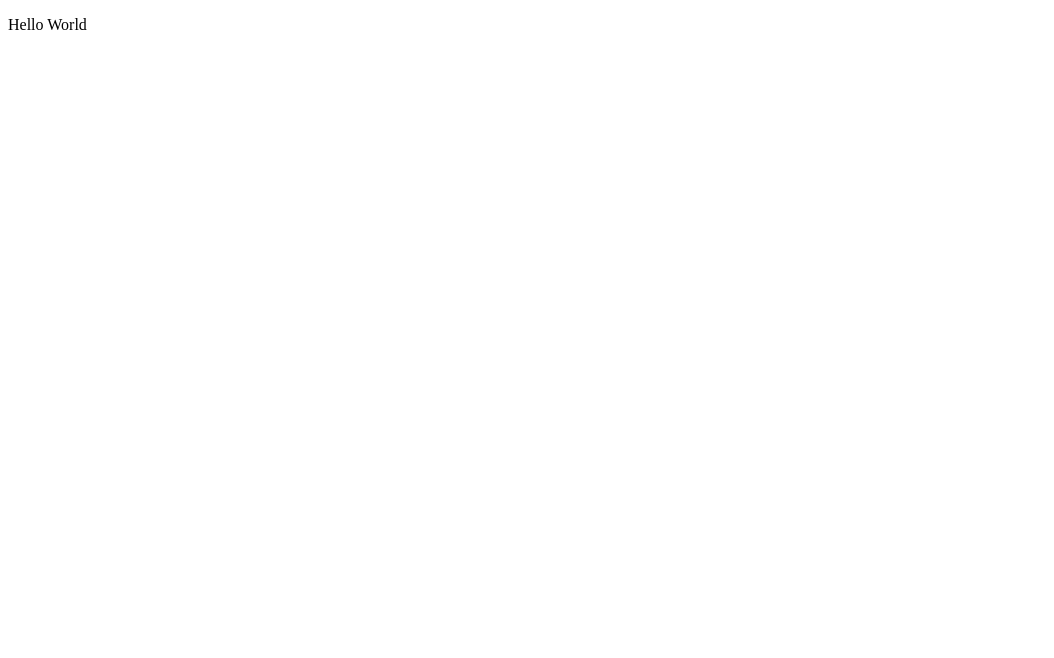
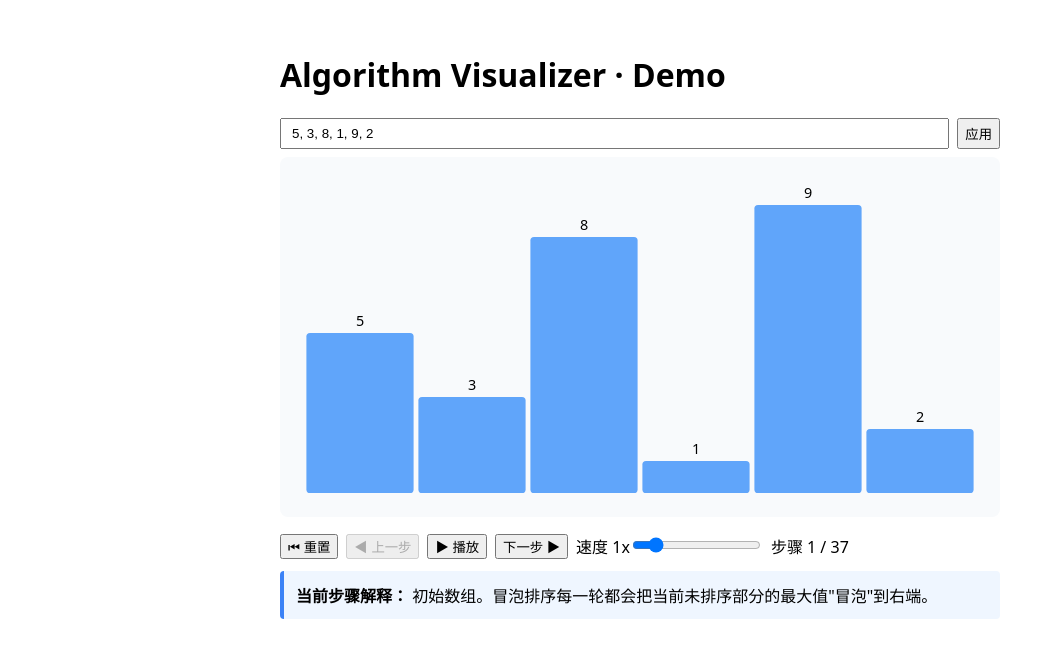
Before and after one commit to Cuber-Feng/fyp-demo, a React (Vite) app: page / in a window 1280 px wide. Shown: the top 658 px of the page, without its empty margins (0-1054 px from the left). Built offline with nearby package versions, Linux system fonts and the light colour scheme.

Commit message:
feature: mini demo of the bubble sort

```diff
--- a/package.json
+++ b/package.json
@@ -7,7 +7,8 @@
     "dev": "vite",
     "build": "vite build",
     "lint": "eslint .",
-    "preview": "vite preview"
+    "preview": "vite preview",
+    "test": "vitest run"
   },
   "dependencies": {
     "react": "^19.3.1",
--- a/src/App.css
+++ b/src/App.css
@@ -0,0 +1,7 @@
+.app { max-width: 720px; margin: 0 auto; padding: 24px; font-family: system-ui, sans-serif; }
+.input-row { display: flex; gap: 8px; margin-bottom: 8px; }
+.input-row input { flex: 1; padding: 6px 10px; }
+.bars { width: 100%; background: #f8fafc; border-radius: 8px; }
+.controls { display: flex; flex-wrap: wrap; gap: 8px; align-items: center; margin: 12px 0; }
+.explain { padding: 12px; background: #eff6ff; border-left: 4px solid #3b82f6; border-radius: 4px; }
+.error { color: #dc2626; }
--- a/src/App.jsx
+++ b/src/App.jsx
@@ -1,14 +1,54 @@
-import { useState } from 'react'
-import './App.css'
+import { useMemo, useState } from 'react';
+import { bubbleSort } from './algorithms/bubbleSort';
+import { usePlayer } from './hooks/usePlayer';
+import ArrayBars from './components/ArrayBars';
+import ControlBar from './components/ControlBar';
+import './App.css';
 
-function App() {
-  const [count, setCount] = useState(0)
+const MAX_LEN = 20;
+
+function parseInput(text) {
+  const parts = text.split(/[\s,，]+/).filter(Boolean);
+  if (parts.length < 2) return { error: '请至少输入 2 个数字' };
+  if (parts.length > MAX_LEN) return { error: `最多支持 ${MAX_LEN} 个数字` };
+  const nums = parts.map(Number);
+  if (nums.some((n) => !Number.isFinite(n))) return { error: '只能输入数字，用逗号或空格分隔' };
+  return { nums };
+}
+
+export default function App() {
+  const [text, setText] = useState('5, 3, 8, 1, 9, 2');
+  const [input, setInput] = useState([5, 3, 8, 1, 9, 2]);
+  const [error, setError] = useState('');
+
+  const steps = useMemo(() => bubbleSort(input), [input]);
+  const player = usePlayer(steps);
+
+  const apply = () => {
+    const r = parseInput(text);
+    if (r.error) return setError(r.error);
+    setError('');
+    setInput(r.nums);
+  };
 
   return (
-    <>
-      <p>Hello World</p>
-    </>
-  )
+    <div className="app">
+      <h1>Algorithm Visualizer · Demo</h1>
+
+      <div className="input-row">
+        <input value={text} onChange={(e) => setText(e.target.value)} />
+        <button onClick={apply}>应用</button>
+      </div>
+      {error && <p className="error">{error}</p>}
+
+      <ArrayBars values={player.step.state}
+                 highlight={player.step.highlight}
+                 sorted={player.step.sorted} />
+      <ControlBar player={player} />
+
+      <div className="explain">
+        <strong>当前步骤解释：</strong> {player.step.explanation}
+      </div>
+    </div>
+  );
 }
-
-export default App
--- /dev/null
+++ b/src/algorithms/bubbleSort.js
@@ -0,0 +1,39 @@
+/**
+ * @typedef {Object} Step
+ * @property {number[]} state        当前数组快照
+ * @property {number[]} highlight    正在比较/交换的下标
+ * @property {number[]} sorted       已确定位置的下标
+ * @property {string}   explanation  这一步为什么这么做
+ */
+
+/** @param {number[]} input @returns {Step[]} */
+export function bubbleSort(input) {
+  const a = [...input];
+  const n = a.length;
+  const sorted = [];
+  const steps = [];
+
+  const snap = (highlight, explanation) =>
+    steps.push({ state: [...a], highlight, sorted: [...sorted], explanation });
+
+  snap([], '初始数组。冒泡排序每一轮都会把当前未排序部分的最大值"冒泡"到右端。');
+
+  for (let i = 0; i < n - 1; i++) {
+    for (let j = 0; j < n - 1 - i; j++) {
+      snap([j, j + 1], `比较 ${a[j]} 和 ${a[j + 1]}。`);
+      if (a[j] > a[j + 1]) {
+        const left = a[j], right = a[j + 1];
+        [a[j], a[j + 1]] = [a[j + 1], a[j]];
+        snap([j, j + 1], `${left} > ${right}，顺序错误，所以交换它们。`);
+      } else {
+        snap([j, j + 1], `${a[j]} ≤ ${a[j + 1]}，顺序正确，不需要交换。`);
+      }
+    }
+    sorted.push(n - 1 - i);
+    snap([], `第 ${i + 1} 轮结束：${a[n - 1 - i]} 已经到达最终位置。`);
+  }
+
+  sorted.push(0);
+  snap([], '排序完成。');
+  return steps;
+}
--- /dev/null
+++ b/src/components/ArrayBars.jsx
@@ -0,0 +1,25 @@
+export default function ArrayBars({ values, highlight, sorted }) {
+  const W = 600, H = 300, pad = 20;
+  const max = Math.max(...values, 1);
+  const barW = (W - pad * 2) / values.length;
+
+  const colorOf = (i) =>
+    highlight.includes(i) ? '#f59e0b' : sorted.includes(i) ? '#22c55e' : '#60a5fa';
+
+  return (
+    <svg viewBox={`0 0 ${W} ${H}`} className="bars">
+      {values.map((v, i) => {
+        const h = (v / max) * (H - pad * 2 - 20);
+        const x = pad + i * barW;
+        return (
+          <g key={i}>
+            <rect x={x + 2} y={H - pad - h} width={barW - 4} height={h}
+                  rx="3" fill={colorOf(i)} style={{ transition: 'all 0.3s' }} />
+            <text x={x + barW / 2} y={H - pad - h - 6}
+                  textAnchor="middle" fontSize="12" fill="currentColor">{v}</text>
+          </g>
+        );
+      })}
+    </svg>
+  );
+}
--- /dev/null
+++ b/src/components/ControlBar.jsx
@@ -0,0 +1,17 @@
+export default function ControlBar({ player }) {
+  const { index, total, isPlaying, speed, setSpeed, next, prev, reset, toggle } = player;
+  return (
+    <div className="controls">
+      <button onClick={reset}>⏮ 重置</button>
+      <button onClick={prev} disabled={index === 0}>◀ 上一步</button>
+      <button onClick={toggle}>{isPlaying ? '⏸ 暂停' : '▶ 播放'}</button>
+      <button onClick={next} disabled={index === total - 1}>下一步 ▶</button>
+      <label>
+        速度 {speed}x
+        <input type="range" min="0.5" max="4" step="0.5"
+               value={speed} onChange={(e) => setSpeed(Number(e.target.value))} />
+      </label>
+      <span>步骤 {index + 1} / {total}</span>
+    </div>
+  );
+}
--- /dev/null
+++ b/src/hooks/usePlayer.js
@@ -0,0 +1,44 @@
+/* eslint-disable react-hooks/set-state-in-effect */
+import { useState, useEffect, useCallback } from 'react';
+
+export function usePlayer(steps) {
+  const [index, setIndex] = useState(0);
+  const [isPlaying, setIsPlaying] = useState(false);
+  const [speed, setSpeed] = useState(1);
+  const last = steps.length - 1;
+
+  // 输入变化、步骤重新生成时回到起点
+  useEffect(() => {
+    setIndex(0);
+    setIsPlaying(false);
+  }, [steps]);
+
+  // 自动播放：每次 index 变化后排下一次定时
+  useEffect(() => {
+    if (!isPlaying) return;
+    if (index >= last) {
+      setIsPlaying(false);
+      return;
+    }
+    const id = setTimeout(() => setIndex((i) => Math.min(i + 1, last)), 800 / speed);
+    return () => clearTimeout(id);
+  }, [isPlaying, index, last, speed]);
+
+  const next = useCallback(() => setIndex((i) => Math.min(i + 1, last)), [last]);
+  const prev = useCallback(() => setIndex((i) => Math.max(i - 1, 0)), []);
+  const reset = useCallback(() => { setIndex(0); setIsPlaying(false); }, []);
+  const toggle = useCallback(() => setIsPlaying((p) => !p), []);
+
+  return {
+    step: steps[index],
+    index,
+    total: steps.length,
+    isPlaying,
+    speed,
+    setSpeed,
+    next,
+    prev,
+    reset,
+    toggle,
+  };
+}
```
Also changed, not shown: 2 other files (tests, documents, lock files or other folders).
